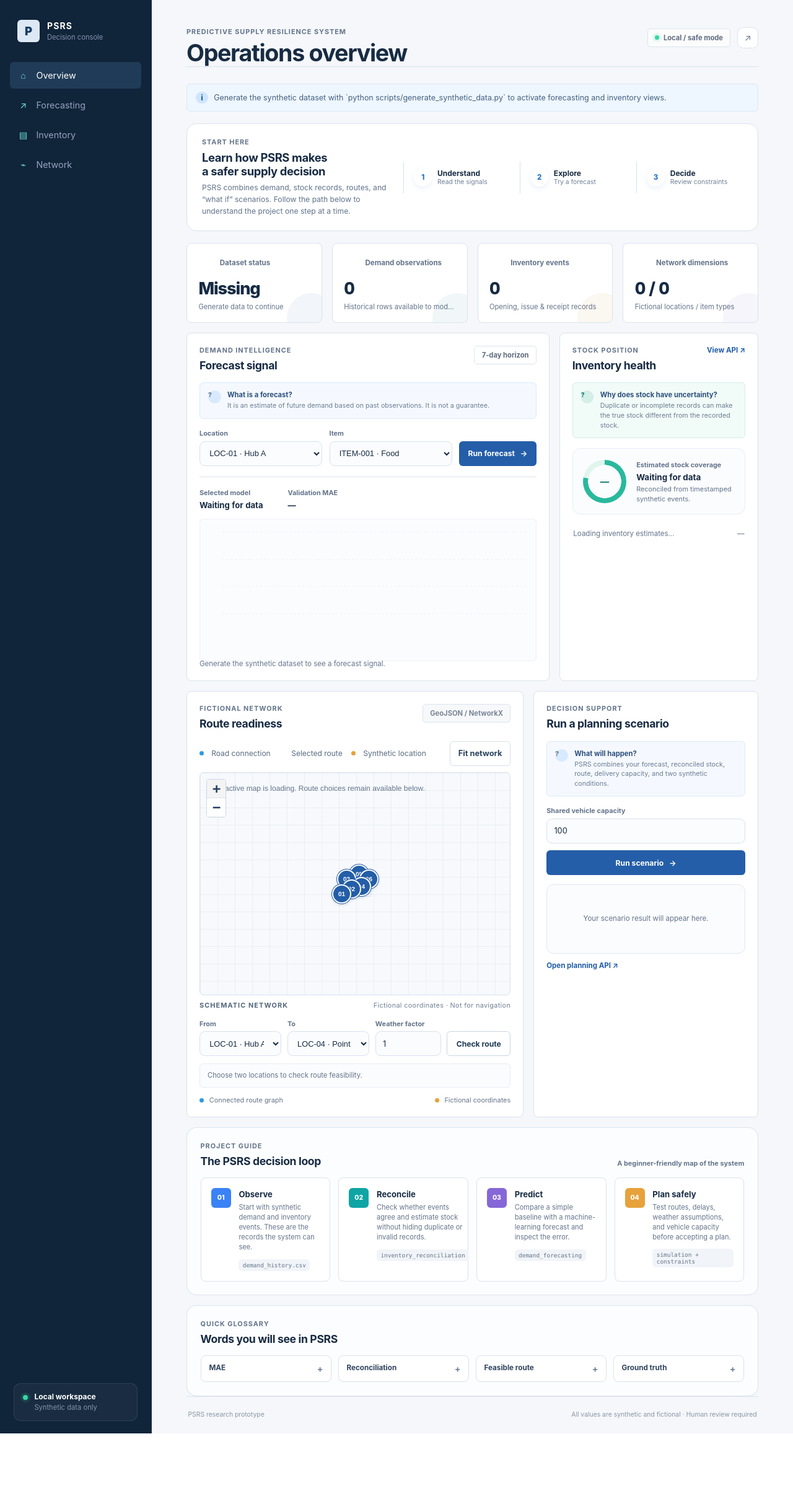
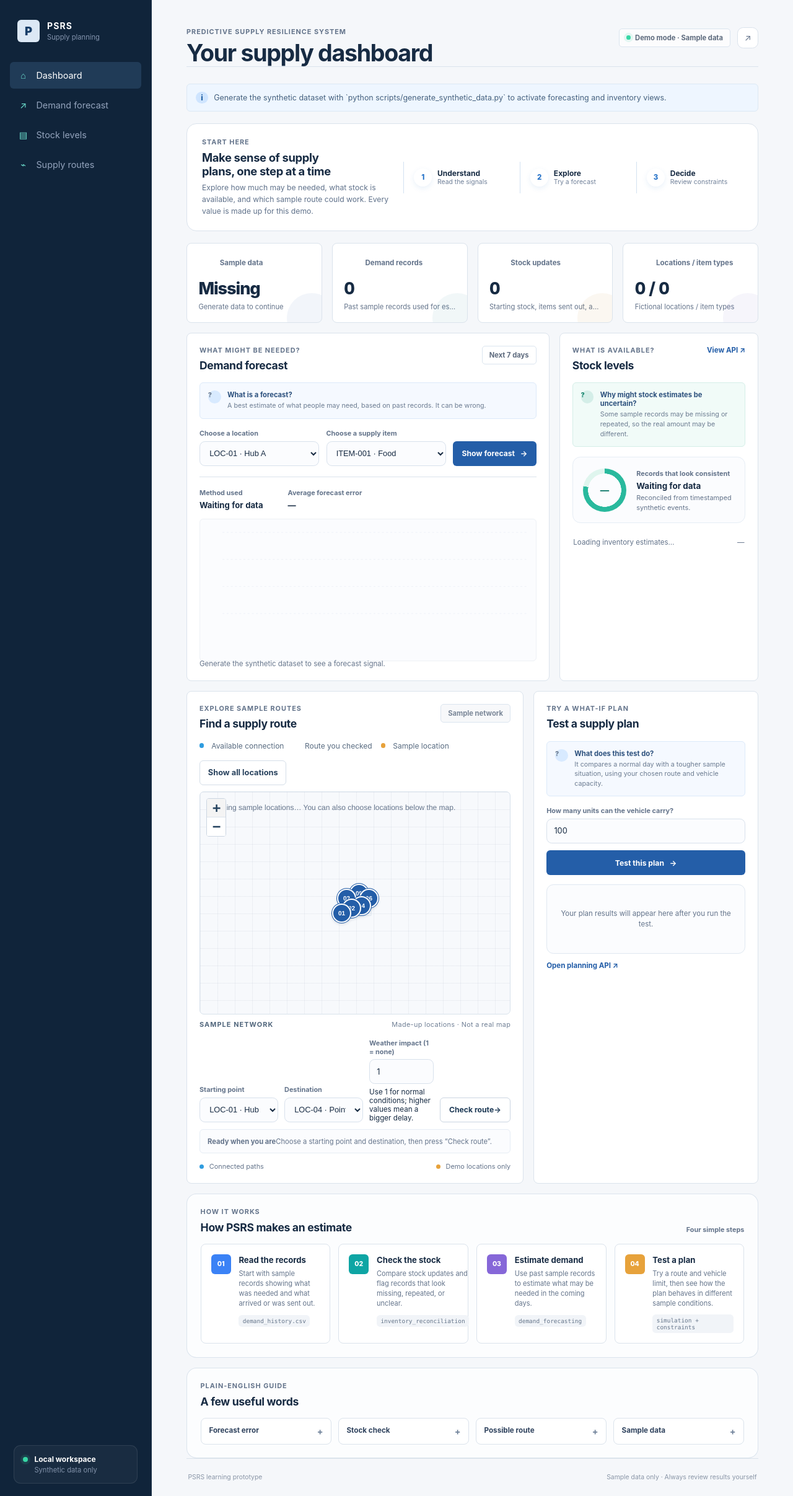
Before and after one commit to 1Y20ash/PSRS, a Flask app: page / in a window 1280 px wide. Shown: the whole page at 62% size. Before the commit the page ends 2313 px from the top, so only its background shows below. Run offline with Flask 3, Linux system fonts and the light colour scheme; a map, chart or similar area stays blank.

Commit message:
Redesign PSRS dashboard copy for beginners

```diff
--- a/psrs/templates/index.html
+++ b/psrs/templates/index.html
@@ -16,14 +16,14 @@
         <div class="brand-mark" aria-hidden="true">P</div>
         <div>
           <strong>PSRS</strong>
-          <span>Decision console</span>
+          <span>Supply planning</span>
         </div>
       </div>
       <nav class="nav-list">
-        <a class="nav-item active" href="#overview"><span aria-hidden="true">⌂</span> Overview</a>
-        <a class="nav-item" href="#forecasting"><span aria-hidden="true">↗</span> Forecasting</a>
-        <a class="nav-item" href="#inventory"><span aria-hidden="true">▤</span> Inventory</a>
-        <a class="nav-item" href="#network"><span aria-hidden="true">⌁</span> Network</a>
+        <a class="nav-item active" href="#overview"><span aria-hidden="true">⌂</span> Dashboard</a>
+        <a class="nav-item" href="#forecasting"><span aria-hidden="true">↗</span> Demand forecast</a>
+        <a class="nav-item" href="#inventory"><span aria-hidden="true">▤</span> Stock levels</a>
+        <a class="nav-item" href="#network"><span aria-hidden="true">⌁</span> Supply routes</a>
       </nav>
       <div class="sidebar-note">
         <span class="status-dot" aria-hidden="true"></span>
@@ -38,10 +38,10 @@
       <header class="topbar">
         <div>
           <p class="eyebrow">Predictive Supply Resilience System</p>
-          <h1>Operations overview</h1>
+          <h1>Your supply dashboard</h1>
         </div>
         <div class="topbar-actions">
-          <span class="environment-badge"><span class="status-dot" aria-hidden="true"></span> Local / safe mode</span>
+          <span class="environment-badge"><span class="status-dot" aria-hidden="true"></span> Demo mode · Sample data</span>
           <a class="icon-button" href="/health" aria-label="Check application health" title="Check application health">↗</a>
         </div>
       </header>
@@ -54,8 +54,8 @@
       <section class="welcome-card" aria-labelledby="welcome-title">
         <div class="welcome-copy">
           <p class="eyebrow">Start here</p>
-          <h2 id="welcome-title">Learn how PSRS makes a safer supply decision</h2>
-          <p>PSRS combines demand, stock records, routes, and “what if” scenarios. Follow the path below to understand the project one step at a time.</p>
+          <h2 id="welcome-title">Make sense of supply plans, one step at a time</h2>
+          <p>Explore how much may be needed, what stock is available, and which sample route could work. Every value is made up for this demo.</p>
         </div>
         <div class="welcome-step"><span>1</span><strong>Understand</strong><small>Read the signals</small></div>
         <div class="welcome-step"><span>2</span><strong>Explore</strong><small>Try a forecast</small></div>
@@ -64,22 +64,22 @@
 
       <section id="overview" class="metric-grid" aria-label="Dataset overview">
         <article class="metric-card accent-blue">
-          <div class="metric-label"><span class="metric-icon" aria-hidden="true">◈</span> Dataset status</div>
+          <div class="metric-label"><span class="metric-icon" aria-hidden="true">◈</span> Sample data</div>
           <div class="metric-value" id="dataset">—</div>
           <div class="metric-meta" id="dataset-meta">Checking local files…</div>
         </article>
         <article class="metric-card accent-teal">
-          <div class="metric-label"><span class="metric-icon" aria-hidden="true">⌁</span> Demand observations</div>
+          <div class="metric-label"><span class="metric-icon" aria-hidden="true">⌁</span> Demand records</div>
           <div class="metric-value" id="demand-rows">—</div>
-          <div class="metric-meta">Historical rows available to models</div>
+          <div class="metric-meta">Past sample records used for estimates</div>
         </article>
         <article class="metric-card accent-amber">
-          <div class="metric-label"><span class="metric-icon" aria-hidden="true">▤</span> Inventory events</div>
+          <div class="metric-label"><span class="metric-icon" aria-hidden="true">▤</span> Stock updates</div>
           <div class="metric-value" id="inventory-events">—</div>
-          <div class="metric-meta">Opening, issue & receipt records</div>
+          <div class="metric-meta">Starting stock, items sent out, and items received</div>
         </article>
         <article class="metric-card accent-purple">
-          <div class="metric-label"><span class="metric-icon" aria-hidden="true">⌖</span> Network dimensions</div>
+          <div class="metric-label"><span class="metric-icon" aria-hidden="true">⌖</span> Locations / item types</div>
           <div class="metric-value" id="dimensions">—</div>
           <div class="metric-meta">Fictional locations / item types</div>
         </article>
@@ -89,18 +89,18 @@
         <article id="forecasting" class="panel forecast-panel">
           <div class="panel-header">
             <div>
-              <p class="eyebrow">Demand intelligence</p>
-              <h2>Forecast signal</h2>
+              <p class="eyebrow">What might be needed?</p>
+              <h2>Demand forecast</h2>
             </div>
-            <span class="panel-tag">7-day horizon</span>
+            <span class="panel-tag">Next 7 days</span>
           </div>
           <div class="learning-tip">
             <span class="tip-icon" aria-hidden="true">?</span>
-            <div><strong>What is a forecast?</strong><span>It is an estimate of future demand based on past observations. It is not a guarantee.</span></div>
+            <div><strong>What is a forecast?</strong><span>A best estimate of what people may need, based on past records. It can be wrong.</span></div>
           </div>
           <form id="forecast-form" class="forecast-controls">
             <div class="field">
-              <label for="location-id">Location</label>
+              <label for="location-id">Choose a location</label>
               <select id="location-id" name="location_id">
                 <option value="LOC-01">LOC-01 · Hub A</option>
                 <option value="LOC-02">LOC-02 · Point B</option>
@@ -111,7 +111,7 @@
               </select>
             </div>
             <div class="field">
-              <label for="item-id">Item</label>
+              <label for="item-id">Choose a supply item</label>
               <select id="item-id" name="item_id">
                 <option value="ITEM-001">ITEM-001 · Food</option>
                 <option value="ITEM-002">ITEM-002 · Water</option>
@@ -123,15 +123,15 @@
                 <option value="ITEM-008">ITEM-008 · Hygiene</option>
               </select>
             </div>
-            <button class="primary-button" type="submit">Run forecast <span aria-hidden="true">→</span></button>
+            <button class="primary-button" type="submit">Show forecast <span aria-hidden="true">→</span></button>
           </form>
           <div class="forecast-summary">
             <div>
-              <span class="muted-label">Selected model</span>
+              <span class="muted-label">Method used</span>
               <strong id="forecast-model">Waiting for data</strong>
             </div>
             <div>
-              <span class="muted-label">Validation MAE</span>
+              <span class="muted-label">Average forecast error</span>
               <strong id="forecast-mae">—</strong>
             </div>
           </div>
@@ -157,19 +157,19 @@
         <article id="inventory" class="panel inventory-panel">
           <div class="panel-header">
             <div>
-              <p class="eyebrow">Stock position</p>
-              <h2>Inventory health</h2>
+              <p class="eyebrow">What is available?</p>
+              <h2>Stock levels</h2>
             </div>
             <a class="text-link" href="/api/inventory">View API <span aria-hidden="true">↗</span></a>
           </div>
           <div class="learning-tip teal-tip">
             <span class="tip-icon" aria-hidden="true">?</span>
-            <div><strong>Why does stock have uncertainty?</strong><span>Duplicate or incomplete records can make the true stock different from the recorded stock.</span></div>
+            <div><strong>Why might stock estimates be uncertain?</strong><span>Some sample records may be missing or repeated, so the real amount may be different.</span></div>
           </div>
           <div class="inventory-highlight">
             <div class="ring-chart" aria-hidden="true"><span id="inventory-coverage">—</span></div>
             <div>
-              <span class="muted-label">Estimated stock coverage</span>
+              <span class="muted-label">Records that look consistent</span>
               <strong id="inventory-status">Waiting for data</strong>
               <p id="inventory-caption">Reconciled from timestamped synthetic events.</p>
             </div>
@@ -184,26 +184,26 @@
         <article id="network" class="panel network-panel">
           <div class="panel-header">
             <div>
-              <p class="eyebrow">Fictional network</p>
-              <h2>Route readiness</h2>
+              <p class="eyebrow">Explore sample routes</p>
+              <h2>Find a supply route</h2>
             </div>
-            <span class="panel-tag neutral">GeoJSON / NetworkX</span>
+            <span class="panel-tag neutral">Sample network</span>
           </div>
           <div class="map-toolbar" aria-label="Map controls">
             <div class="map-key">
-              <span><i class="legend-dot connected"></i> Road connection</span>
-              <span><i class="legend-dot route-key"></i> Selected route</span>
-              <span><i class="legend-dot fictional"></i> Synthetic location</span>
+              <span><i class="legend-dot connected"></i> Available connection</span>
+              <span><i class="legend-dot route-key"></i> Route you checked</span>
+              <span><i class="legend-dot fictional"></i> Sample location</span>
             </div>
-            <button id="fit-network" class="quiet-button" type="button">Fit network</button>
+            <button id="fit-network" class="quiet-button" type="button">Show all locations</button>
           </div>
           <div id="route-map" class="route-map" role="application" aria-label="Interactive fictional supply network map">
-            <p class="map-fallback">Interactive map is loading. Route choices remain available below.</p>
+            <p class="map-fallback">Loading sample locations… You can also choose locations below the map.</p>
           </div>
-          <div class="map-caption"><span>SCHEMATIC NETWORK</span><span>Fictional coordinates · Not for navigation</span></div>
+          <div class="map-caption"><span>SAMPLE NETWORK</span><span>Made-up locations · Not a real map</span></div>
           <form id="route-form" class="route-controls">
             <div class="field">
-              <label for="origin">From</label>
+              <label for="origin">Starting point</label>
               <select id="origin" name="origin">
                 <option value="LOC-01">LOC-01 · Hub A</option>
                 <option value="LOC-02">LOC-02 · Point B</option>
@@ -214,7 +214,7 @@
               </select>
             </div>
             <div class="field">
-              <label for="destination">To</label>
+              <label for="destination">Destination</label>
               <select id="destination" name="destination">
                 <option value="LOC-04">LOC-04 · Point D</option>
                 <option value="LOC-02">LOC-02 · Point B</option>
@@ -225,37 +225,37 @@
               </select>
             </div>
             <div class="field compact-field">
-              <label for="weather-factor">Weather factor</label>
-              <input id="weather-factor" name="weather_factor" type="number" min="1" max="10" step=".1" value="1" inputmode="decimal">
+              <label for="weather-factor">Weather impact (1 = none)</label>
+              <input id="weather-factor" name="weather_factor" type="number" min="1" max="10" step=".1" value="1" inputmode="decimal" aria-describedby="weather-help"><small id="weather-help" class="field-help">Use 1 for normal conditions; higher values mean a bigger delay.</small>
             </div>
-            <button class="secondary-button" type="submit">Check route</button>
+            <button id="check-route" class="secondary-button" type="submit">Check route <span aria-hidden="true">→</span></button>
           </form>
-          <p id="route-result" class="route-result" role="status" aria-live="polite">Choose two locations to check route feasibility.</p>
+          <div id="route-result" class="route-result" role="status" aria-live="polite"><strong>Ready when you are</strong><span>Choose a starting point and destination, then press “Check route”.</span></div>
           <div class="network-footer">
-            <span><i class="legend-dot connected"></i> Connected route graph</span>
-            <span><i class="legend-dot fictional"></i> Fictional coordinates</span>
+            <span><i class="legend-dot connected"></i> Connected paths</span>
+            <span><i class="legend-dot fictional"></i> Demo locations only</span>
           </div>
         </article>
         <article class="panel readiness-panel">
           <div class="panel-header">
             <div>
-              <p class="eyebrow">Decision support</p>
-              <h2>Run a planning scenario</h2>
+              <p class="eyebrow">Try a what-if plan</p>
+              <h2>Test a supply plan</h2>
             </div>
           </div>
           <div class="learning-tip planning-tip">
             <span class="tip-icon" aria-hidden="true">?</span>
-            <div><strong>What will happen?</strong><span>PSRS combines your forecast, reconciled stock, route, delivery capacity, and two synthetic conditions.</span></div>
+            <div><strong>What does this test do?</strong><span>It compares a normal day with a tougher sample situation, using your chosen route and vehicle capacity.</span></div>
           </div>
           <form id="planning-form" class="planning-form">
             <div class="field">
-              <label for="capacity-limit">Shared vehicle capacity</label>
+              <label for="capacity-limit">How many units can the vehicle carry?</label>
               <input id="capacity-limit" name="capacity_limit" type="number" min="1" max="10000" value="100" inputmode="numeric">
             </div>
-            <button class="primary-button" type="submit">Run scenario <span aria-hidden="true">→</span></button>
+            <button class="primary-button" type="submit">Test this plan <span aria-hidden="true">→</span></button>
           </form>
           <div id="planning-result" class="planning-result" role="status" aria-live="polite">
-            <span class="result-placeholder">Your scenario result will appear here.</span>
+            <span class="result-placeholder">Your plan results will appear here after you run the test.</span>
           </div>
           <a class="text-link result-api-link" href="/api/planning">Open planning API <span aria-hidden="true">↗</span></a>
         </article>
@@ -264,27 +264,27 @@
       <section class="learning-section" aria-labelledby="learning-title">
         <div class="section-heading">
           <div>
-            <p class="eyebrow">Project guide</p>
-            <h2 id="learning-title">The PSRS decision loop</h2>
+            <p class="eyebrow">How it works</p>
+            <h2 id="learning-title">How PSRS makes an estimate</h2>
           </div>
-          <span class="muted-label">A beginner-friendly map of the system</span>
+          <span class="muted-label">Four simple steps</span>
         </div>
         <div class="loop-grid">
           <article class="loop-card">
             <div class="loop-number blue">01</div>
-            <div><h3>Observe</h3><p>Start with synthetic demand and inventory events. These are the records the system can see.</p><span class="loop-code">demand_history.csv</span></div>
+            <div><h3>Read the records</h3><p>Start with sample records showing what was needed and what arrived or was sent out.</p><span class="loop-code">demand_history.csv</span></div>
           </article>
           <article class="loop-card">
             <div class="loop-number teal">02</div>
-            <div><h3>Reconcile</h3><p>Check whether events agree and estimate stock without hiding duplicate or invalid records.</p><span class="loop-code">inventory_reconciliation</span></div>
+            <div><h3>Check the stock</h3><p>Compare stock updates and flag records that look missing, repeated, or unclear.</p><span class="loop-code">inventory_reconciliation</span></div>
           </article>
           <article class="loop-card">
             <div class="loop-number purple">03</div>
-            <div><h3>Predict</h3><p>Compare a simple baseline with a machine-learning forecast and inspect the error.</p><span class="loop-code">demand_forecasting</span></div>
+            <div><h3>Estimate demand</h3><p>Use past sample records to estimate what may be needed in the coming days.</p><span class="loop-code">demand_forecasting</span></div>
           </article>
           <article class="loop-card">
             <div class="loop-number amber">04</div>
-            <div><h3>Plan safely</h3><p>Test routes, delays, weather assumptions, and vehicle capacity before accepting a plan.</p><span class="loop-code">simulation + constraints</span></div>
+            <div><h3>Test a plan</h3><p>Try a route and vehicle limit, then see how the plan behaves in different sample conditions.</p><span class="loop-code">simulation + constraints</span></div>
           </article>
         </div>
       </section>
@@ -292,21 +292,21 @@
       <section class="glossary-section" aria-labelledby="glossary-title">
         <div class="section-heading">
           <div>
-            <p class="eyebrow">Quick glossary</p>
-            <h2 id="glossary-title">Words you will see in PSRS</h2>
+            <p class="eyebrow">Plain-English guide</p>
+            <h2 id="glossary-title">A few useful words</h2>
           </div>
         </div>
         <div class="glossary-grid">
-          <details><summary>MAE <span aria-hidden="true">+</span></summary><p>Mean Absolute Error: the average size of forecast mistakes. Lower is generally better.</p></details>
-          <details><summary>Reconciliation <span aria-hidden="true">+</span></summary><p>Rebuilding an estimated stock position from opening balances, receipts, and issues.</p></details>
-          <details><summary>Feasible route <span aria-hidden="true">+</span></summary><p>A route that exists in the fictional road graph. PSRS flags destinations it cannot reach.</p></details>
-          <details><summary>Ground truth <span aria-hidden="true">+</span></summary><p>Hidden future values used only after a forecast is produced to measure performance fairly.</p></details>
+          <details><summary>Forecast error <span aria-hidden="true">+</span></summary><p>How far the estimate was from the actual sample value. A smaller error usually means a better estimate.</p></details>
+          <details><summary>Stock check <span aria-hidden="true">+</span></summary><p>Estimating current stock from starting amounts, received items, and items sent out.</p></details>
+          <details><summary>Possible route <span aria-hidden="true">+</span></summary><p>A path that connects the chosen starting point to the destination in this sample network.</p></details>
+          <details><summary>Sample data <span aria-hidden="true">+</span></summary><p>Made-up records used to demonstrate the project. They do not describe real locations or real supply needs.</p></details>
         </div>
       </section>
 
       <footer class="page-footer">
-        <span>PSRS research prototype</span>
-        <span>All values are synthetic and fictional · Human review required</span>
+        <span>PSRS learning prototype</span>
+        <span>Sample data only · Always review results yourself</span>
       </footer>
     </main>
   </div>
```
